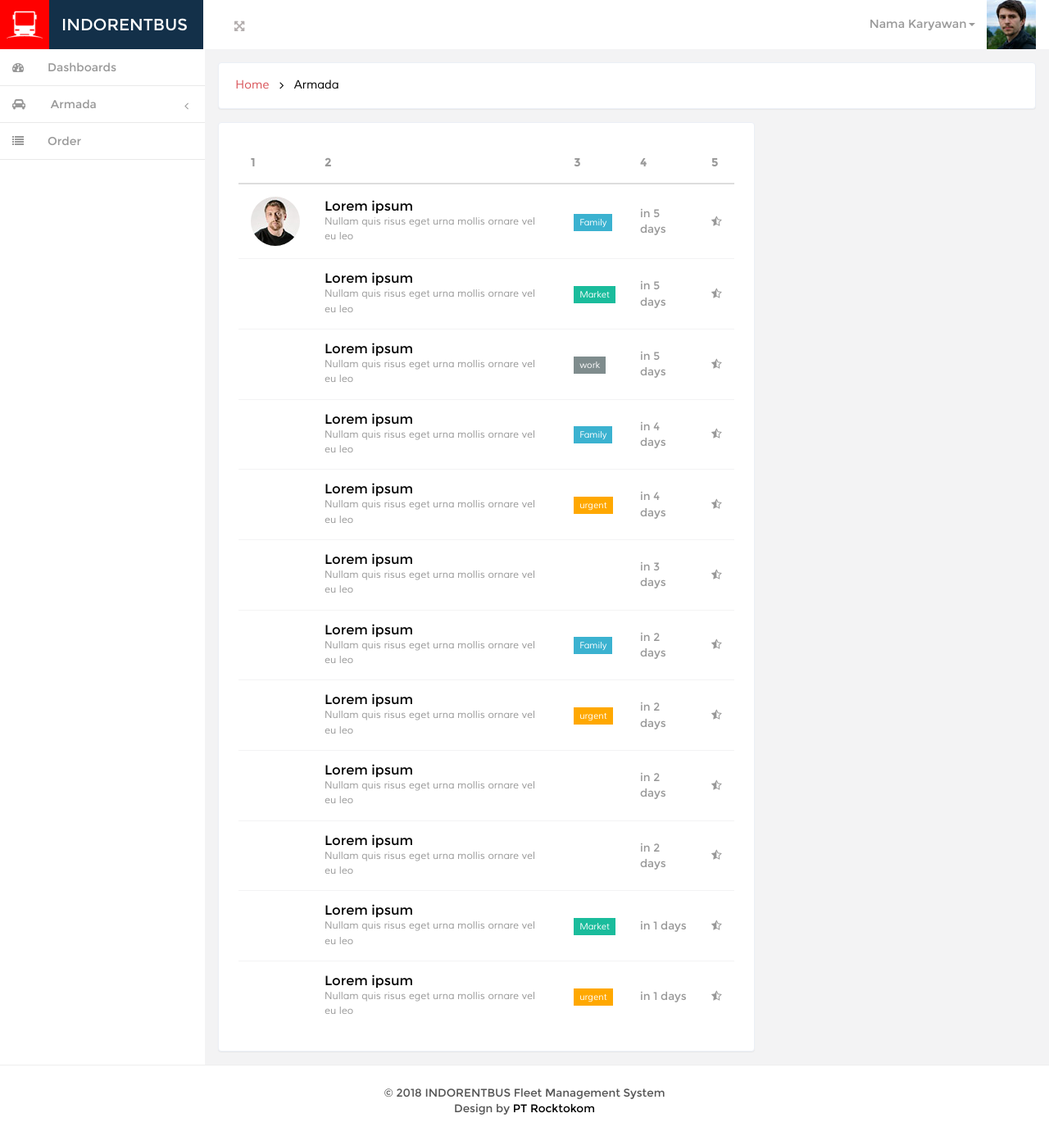
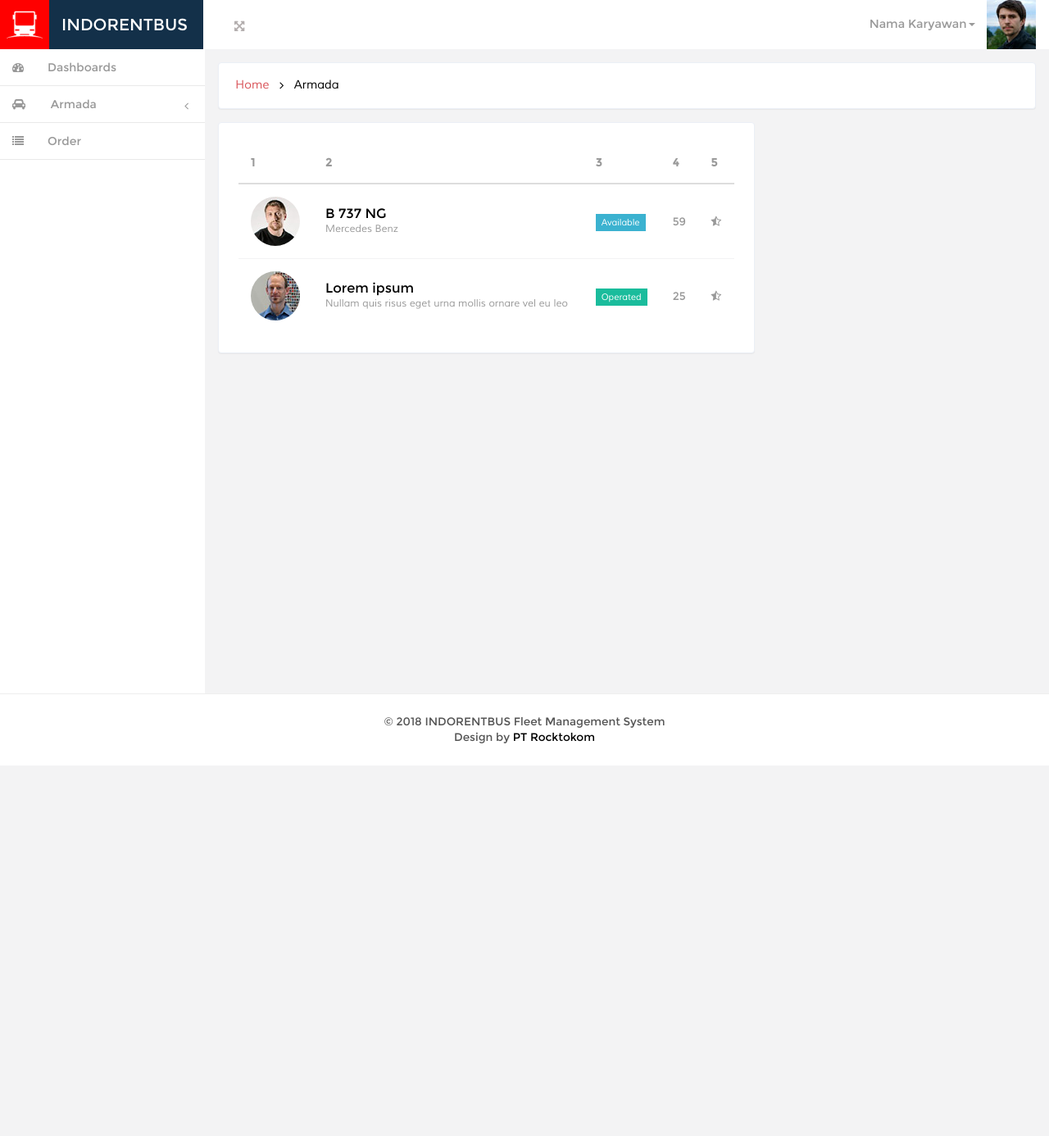
Before and after one commit to kemtol/indorentbus, a Jekyll site: the page built from laman/armada.html, in a window 1280 px wide. Shown: the whole page at 82% size. Built offline with Jekyll 4.4.1, drawn with Linux system fonts in a browser that asks for light colours; nearby versions of some CDN libraries; Markdown is read by kramdown in place of the engine named in the settings; comment, search, counter and statistics services are not loaded; after the commit the page ends 934 px from its top, so only the background shows below that.

Commit message:
Update armada.html

```diff
--- a/laman/armada.html
+++ b/laman/armada.html
@@ -31,14 +31,14 @@ permalink: /armada/
 			       <img src="{{site.url}}/images/in.jpg" alt="">
 			    </td>
 			    <td class="table-text">
-				<h6> Lorem ipsum</h6>
-				<p>Nullam quis risus eget urna mollis ornare vel eu leo</p>
+				<h6>B 737 NG</h6>
+				<p>Mercedes Benz</p>
 			    </td>
 			    <td>
-				<span class="fam">Family</span>
+				<span class="fam">Available</span>
 			    </td>
 			    <td class="march">
-			       in 5 days
+			       59
 			    </td>
 
 			     <td>
@@ -48,207 +48,17 @@ permalink: /armada/
 			</tr>
 			<tr class="table-row">
 			    <td class="table-img">
-			       <img src="images/in1.jpg" alt="">
+			       <img src="{{site.url}}/images/in1.jpg" alt="">
 			    </td>
 			    <td class="table-text">
 				<h6> Lorem ipsum</h6>
 				<p>Nullam quis risus eget urna mollis ornare vel eu leo</p>
 			    </td>
 			    <td>
-				<span class="mar">Market</span>
+				<span class="mar">Operated</span>
 			    </td>
 			    <td class="march">
-				in 5 days
-			    </td>
-
-			     <td>
-			       <i class="fa fa-star-half-o icon-state-warning"></i>
-			    </td>
-			</tr>
-			<tr class="table-row">
-			    <td class="table-img">
-			       <img src="images/in2.jpg" alt="">
-			    </td>
-			    <td class="table-text">
-				<h6> Lorem ipsum</h6>
-				<p>Nullam quis risus eget urna mollis ornare vel eu leo</p>
-			    </td>
-			    <td>
-				<span class="work">work</span>
-			    </td>
-			    <td class="march">
-				in 5 days
-			    </td>
-
-			     <td>
-			       <i class="fa fa-star-half-o icon-state-warning"></i>
-			    </td>
-			</tr>
-			<tr class="table-row">
-			    <td class="table-img">
-			       <img src="images/in3.jpg" alt="">
-			    </td>
-			    <td class="table-text">
-				<h6> Lorem ipsum</h6>
-				<p>Nullam quis risus eget urna mollis ornare vel eu leo</p>
-			    </td>
-			    <td>
-				<span class="fam">Family</span>
-			    </td>
-			    <td class="march">
-			      in 4 days
-			    </td>
-
-			     <td>
-			       <i class="fa fa-star-half-o icon-state-warning"></i>
-			    </td>
-			</tr>
-			<tr class="table-row">
-			    <td class="table-img">
-			       <img src="images/in4.jpg" alt="">
-			    </td>
-			    <td class="table-text">
-				<h6> Lorem ipsum</h6>
-				<p>Nullam quis risus eget urna mollis ornare vel eu leo</p>
-			    </td>
-			    <td>
-				<span class="ur">urgent</span>
-			    </td>
-			    <td class="march">
-				in 4 days
-			    </td>
-
-			     <td>
-			       <i class="fa fa-star-half-o icon-state-warning"></i>
-			    </td>
-			</tr>
-			<tr class="table-row">
-			    <td class="table-img">
-			       <img src="images/in5.jpg" alt="">
-			    </td>
-			    <td class="table-text">
-				<h6> Lorem ipsum</h6>
-				<p>Nullam quis risus eget urna mollis ornare vel eu leo</p>
-			    </td>
-			    <td>
-
-			    </td>
-			    <td class="march">
-				in 3 days
-			    </td>
-
-			     <td>
-			       <i class="fa fa-star-half-o icon-state-warning"></i>
-			    </td>
-			</tr>
-			<tr class="table-row">
-			    <td class="table-img">
-			       <img src="images/in6.jpg" alt="">
-			    </td>
-			    <td class="table-text">
-				<h6> Lorem ipsum</h6>
-				<p>Nullam quis risus eget urna mollis ornare vel eu leo</p>
-			    </td>
-			    <td>
-				<span class="fam">Family</span>
-			    </td>
-			    <td class="march">
-			       in 2 days
-			    </td>
-
-			     <td>
-			       <i class="fa fa-star-half-o icon-state-warning"></i>
-			    </td>
-			</tr>
-			<tr class="table-row">
-			    <td class="table-img">
-			       <img src="images/in7.jpg" alt="">
-			    </td>
-			    <td class="table-text">
-				<h6> Lorem ipsum</h6>
-				<p>Nullam quis risus eget urna mollis ornare vel eu leo</p>
-			    </td>
-			    <td>
-				<span class="ur">urgent</span>
-			    </td>
-			    <td class="march">
-				in 2 days
-			    </td>
-
-			     <td>
-			       <i class="fa fa-star-half-o icon-state-warning"></i>
-			    </td>
-			</tr>
-			<tr class="table-row">
-			    <td class="table-img">
-			       <img src="images/in8.jpg" alt="">
-			    </td>
-			    <td class="table-text">
-				<h6> Lorem ipsum</h6>
-				<p>Nullam quis risus eget urna mollis ornare vel eu leo</p>
-			    </td>
-			    <td>
-
-			    </td>
-			    <td class="march">
-				in 2 days
-			    </td>
-
-			     <td>
-			       <i class="fa fa-star-half-o icon-state-warning"></i>
-			    </td>
-			</tr>
-			<tr class="table-row">
-			    <td class="table-img">
-			       <img src="images/in9.jpg" alt="">
-			    </td>
-			    <td class="table-text">
-				<h6> Lorem ipsum</h6>
-				<p>Nullam quis risus eget urna mollis ornare vel eu leo</p>
-			    </td>
-			    <td>
-
-			    </td>
-			    <td class="march">
-				in 2 days
-			    </td>
-
-			     <td>
-			       <i class="fa fa-star-half-o icon-state-warning"></i>
-			    </td>
-			</tr>
-			<tr class="table-row">
-			    <td class="table-img">
-			       <img src="images/in10.jpg" alt="">
-			    </td>
-			    <td class="table-text">
-				<h6> Lorem ipsum</h6>
-				<p>Nullam quis risus eget urna mollis ornare vel eu leo</p>
-			    </td>
-			    <td>
-				<span class="mar">Market</span>
-			    </td>
-			    <td class="march">
-				in 1 days
-			    </td>
-
-			     <td>
-			       <i class="fa fa-star-half-o icon-state-warning"></i>
-			    </td>
-			</tr>
-			<tr class="table-row">
-			    <td class="table-img">
-			       <img src="images/in11.jpg" alt="">
-			    </td>
-			    <td class="table-text">
-				<h6> Lorem ipsum</h6>
-				<p>Nullam quis risus eget urna mollis ornare vel eu leo</p>
-			    </td>
-			    <td>
-				<span class="ur">urgent</span>
-			    </td>
-			    <td class="march">
-				in 1 days
+				25
 			    </td>
 
 			     <td>
```
